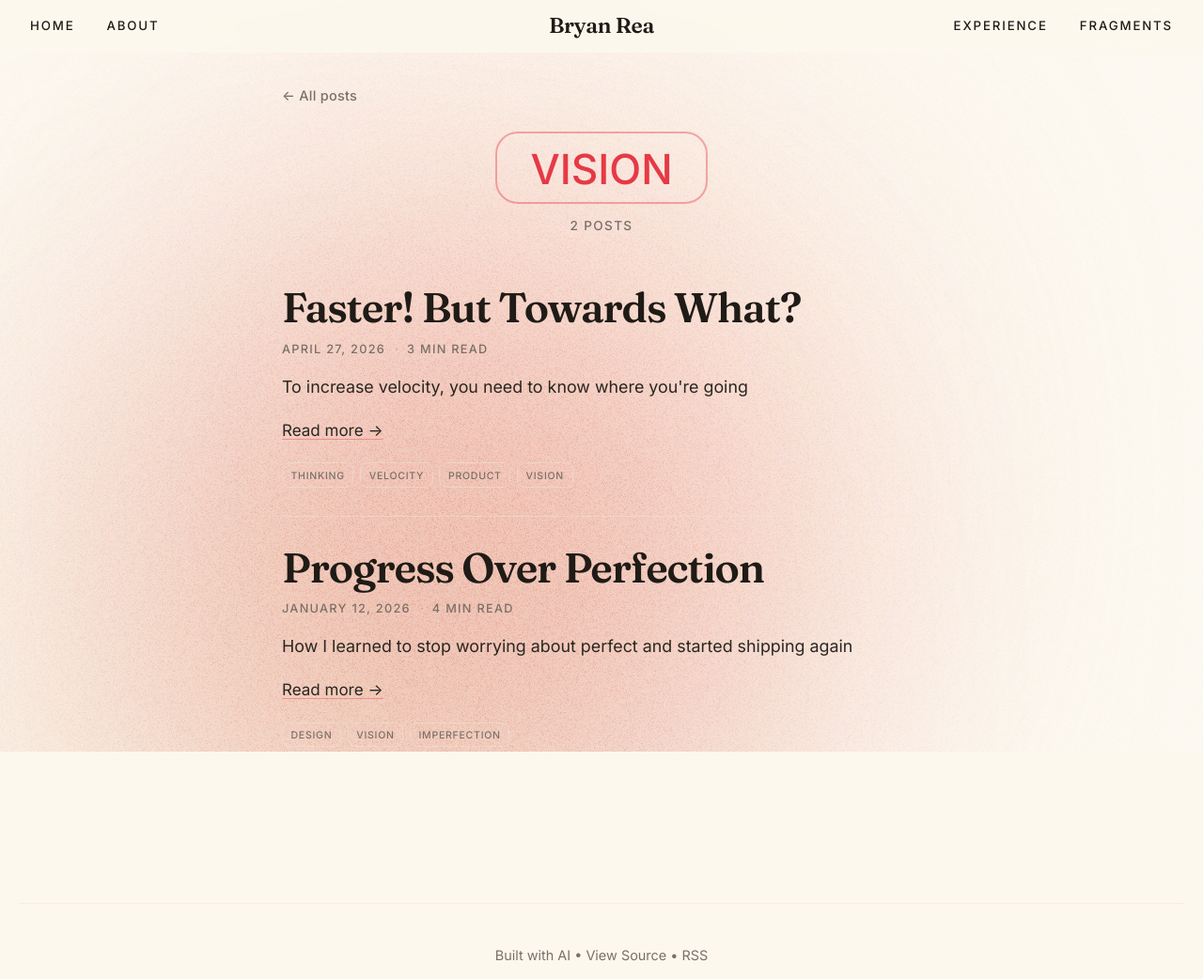
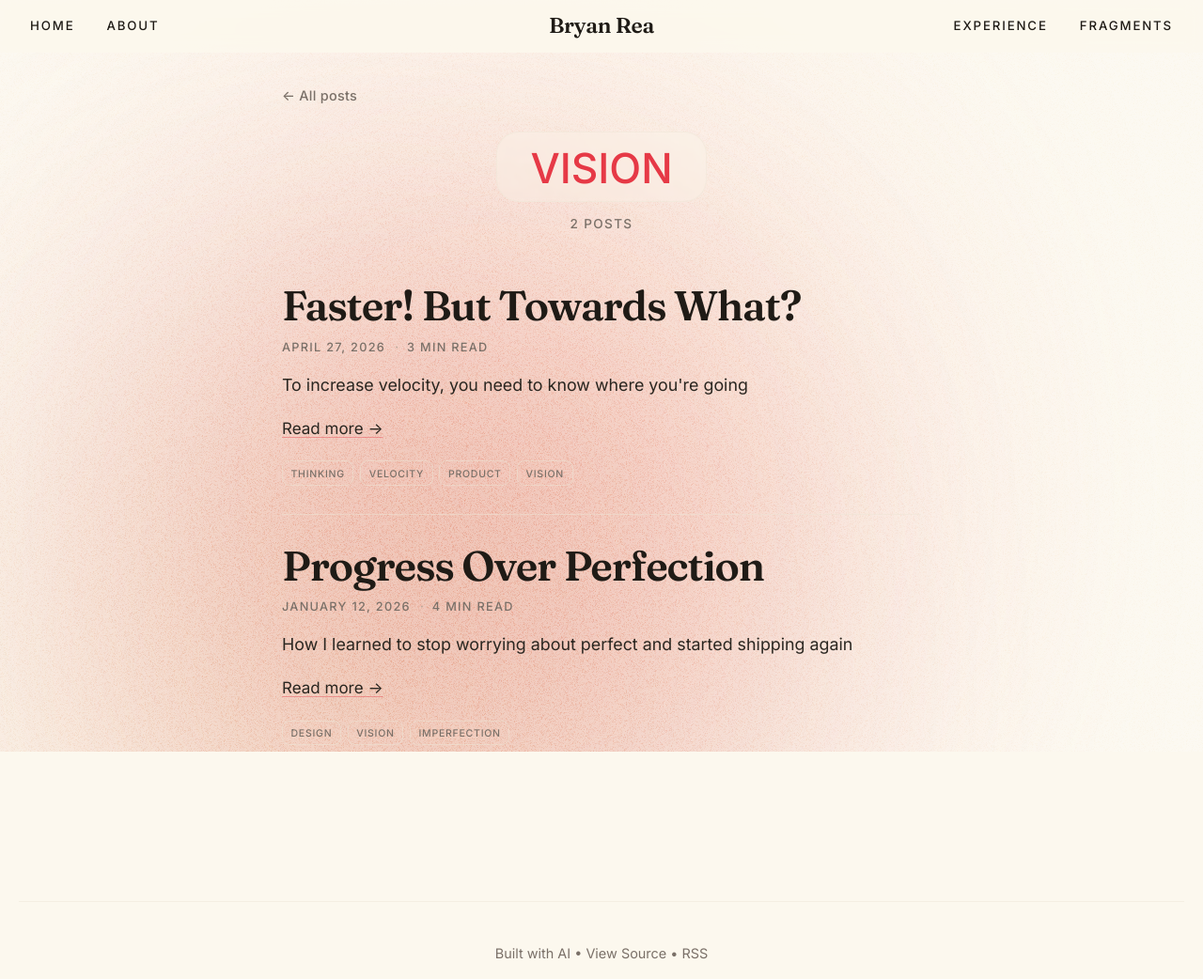
Before and after one commit to bryanrea/bryanrea.com, a Flask app: a page that uses fragments/templates/tag.html in a window 1280 px wide. Shown: the top 1042 px of the page at 94% size. After the commit the page ends 1021 px from the top, so only its background shows below. Run offline with Flask 3, Linux system fonts and the light colour scheme; some libraries are stand-ins or nearby versions.

Commit message:
Style tag page pill with frosted glass effect and nav-style border
Co-Authored-By: Claude Sonnet 4.6 <noreply@anthropic.com>

```diff
--- a/fragments/static/css/style.css
+++ b/fragments/static/css/style.css
@@ -448,10 +448,13 @@ main {
     color: var(--color-accent);
     /* Uppercase glyphs ride high in the line box; extra top padding re-centers them. */
     padding: 0.35em 0.8em 0.29em;
-    border: 2px solid var(--color-accent-soft);
     border-radius: 24px;
     margin-top: 0.5rem;
     margin-bottom: 0.75rem;
+    background-color: rgba(252, 248, 238, 0.3);
+    backdrop-filter: blur(3px);
+    -webkit-backdrop-filter: blur(3px);
+    border: 1px solid var(--color-rule);
 }
 
 .tag-count {
```
